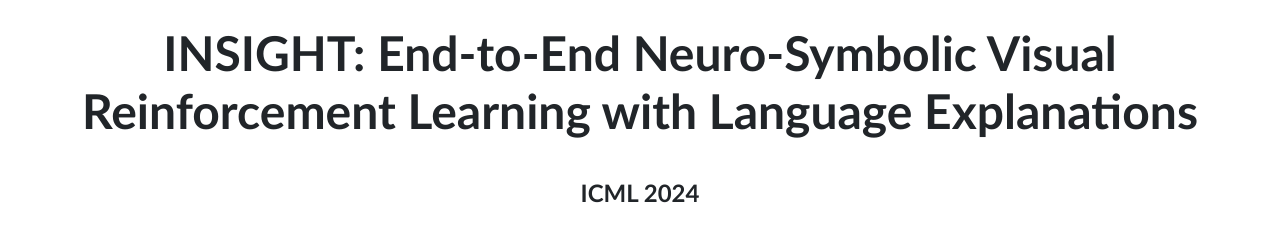
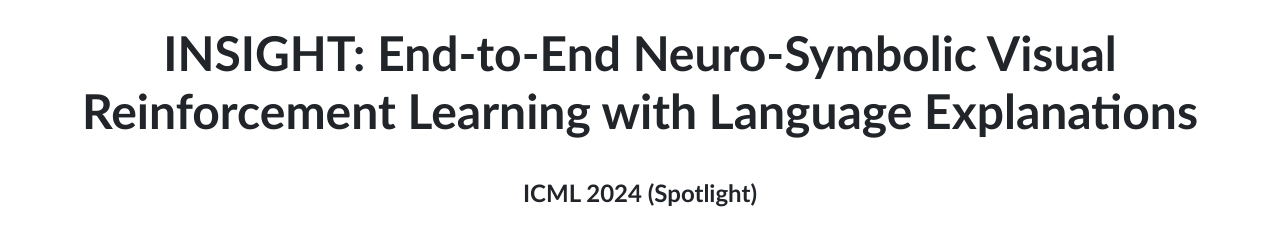
Before and after one commit to liruiluo/nsrl-vision-pub, a plain HTML site: page docs/index.html in a window 1280 px wide. Shown: the top 239 px of the page. Drawn offline with nearby package versions, Linux system fonts and the light colour scheme; some packages are replaced by stand-ins of ours; files that its build step writes are made by us from their sources; a script that the page names is missing; some icons are missing; a web font is replaced by a local one.

Commit message:
add spotlight

```diff
--- a/docs/index.html
+++ b/docs/index.html
@@ -87,7 +87,7 @@
         </div>
         <div class="row mt-4">
             <h2 class="col-md-12 text-center">
-                <b><font size="+2">ICML 2024</font></b></br>
+                <b><font size="+2">ICML 2024 (Spotlight)</font></b></br>
             </h2>
         </div>
         <div class="row">
```
Also changed, not shown: 1 other file.
